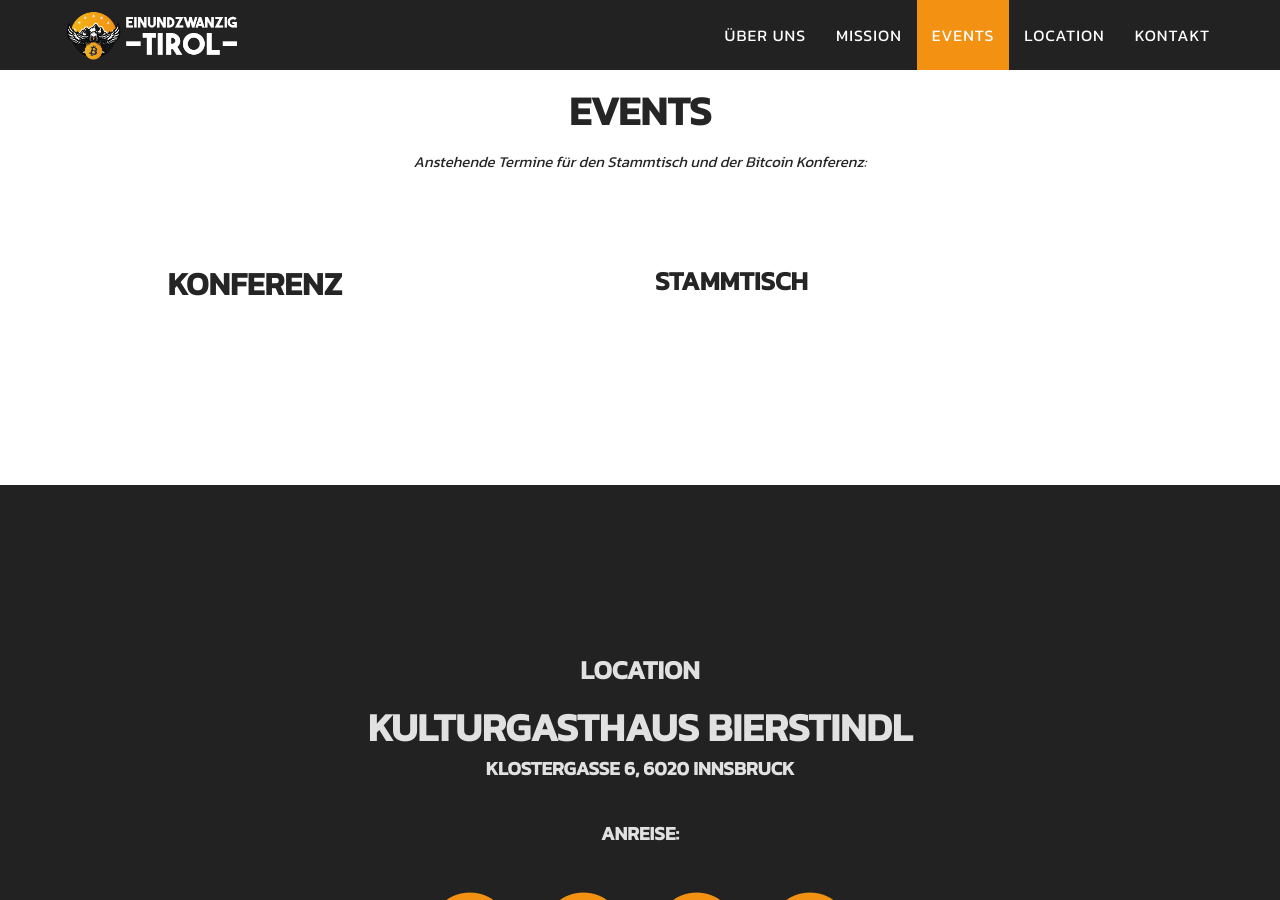
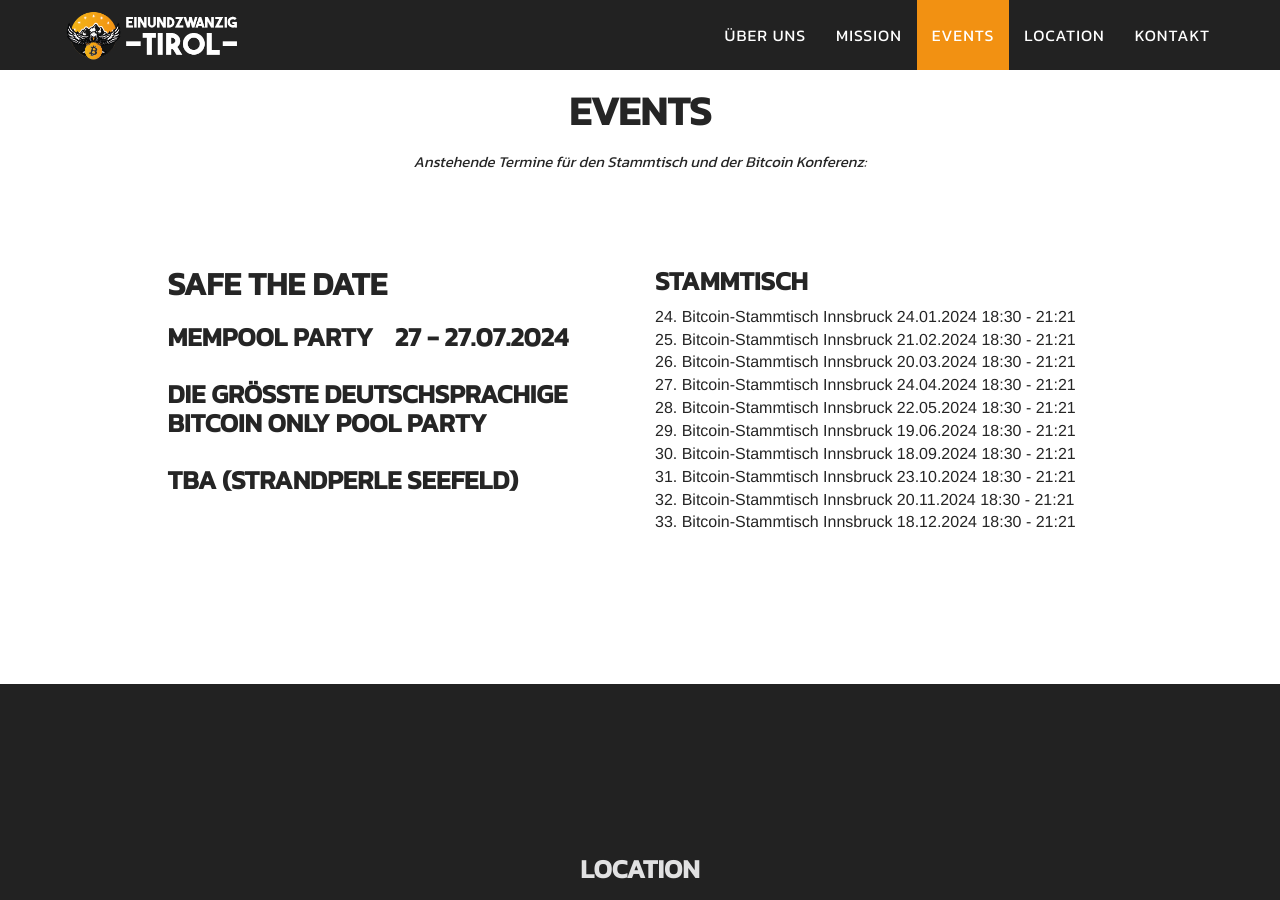
Before and after one commit to bitcoin-tirol/bitcoin-tirol, a Jekyll site: the page built from index.html, in a window 1280 px wide and 900 px high, scrolled down 2279 px. Built offline with Jekyll 4.4.1, drawn with Linux system fonts in a browser that asks for light colours; some of the changed text lies outside the part shown.

Commit message:
2024 Update

```diff
--- a/_data/events.yml
+++ b/_data/events.yml
@@ -214,7 +214,93 @@
   pre_info:
   post_info:
 
+- kind: Stammtisch
+  date_time_start: 24.01.2024 18:30
+  date_time_end: 24.01.2024 21:21
+  title: 24. Bitcoin-Stammtisch Innsbruck
+  location: Tisch im EG in der Ofenstube (beim Haupteingang gleich links)
+  pre_info:
+  post_info:
 
+- kind: Stammtisch
+  date_time_start: 21.02.2024 18:30
+  date_time_end: 21.02.2024 21:21
+  title: 25. Bitcoin-Stammtisch Innsbruck
+  location: Tisch im EG in der Ofenstube (beim Haupteingang gleich links)
+  pre_info:
+  post_info:
+
+- kind: Stammtisch
+  date_time_start: 20.03.2024 18:30
+  date_time_end: 20.03.2024 21:21
+  title: 26. Bitcoin-Stammtisch Innsbruck
+  location: Tisch im EG in der Ofenstube (beim Haupteingang gleich links)
+  pre_info:
+  post_info:
+
+- kind: Stammtisch
+  date_time_start: 24.04.2024 18:30
+  date_time_end: 24.04.2024 21:21
+  title: 27. Bitcoin-Stammtisch Innsbruck
+  location: Tisch im EG in der Ofenstube (beim Haupteingang gleich links)
+  pre_info:
+  post_info:
+
+- kind: Stammtisch
+  date_time_start: 22.05.2024 18:30
+  date_time_end: 22.05.2024 21:21
+  title: 28. Bitcoin-Stammtisch Innsbruck
+  location: Tisch im EG in der Ofenstube (beim Haupteingang gleich links)
+  pre_info:
+  post_info:
+
+- kind: Stammtisch
+  date_time_start: 19.06.2024 18:30
+  date_time_end: 19.06.2024 21:21
+  title: 29. Bitcoin-Stammtisch Innsbruck
+  location: Tisch im EG in der Ofenstube (beim Haupteingang gleich links)
+  pre_info:
+  post_info:
+
+- kind: Sommerpause
+  date_time_start: 27.07.2023 12:00
+  date_time_end: 27.07.2023 21:21
+  title: 2. Mempool Sommer Party
+  location: Wildsee in Seefeld Strandperle
+  pre_info: Wildsee in Seefeld Strandperle -  Samstag 27. Juli
+  post_info:
+
+- kind: Stammtisch
+  date_time_start: 18.09.2024 18:30
+  date_time_end: 18.09.2024 21:21
+  title: 30. Bitcoin-Stammtisch Innsbruck
+  location: Tisch im EG in der Ofenstube (beim Haupteingang gleich links)
+  pre_info:
+  post_info:
+
+- kind: Stammtisch
+  date_time_start: 23.10.2024 18:30
+  date_time_end: 23.10.2024 21:21
+  title: 31. Bitcoin-Stammtisch Innsbruck
+  location: Tisch im EG in der Ofenstube (beim Haupteingang gleich links)
+  pre_info:
+  post_info:
+
+- kind: Stammtisch
+  date_time_start: 20.11.2024 18:30
+  date_time_end: 20.11.2024 21:21
+  title: 32. Bitcoin-Stammtisch Innsbruck
+  location: Tisch im EG in der Ofenstube (beim Haupteingang gleich links)
+  pre_info:
+  post_info:
+
+- kind: Stammtisch
+  date_time_start: 18.12.2024 18:30
+  date_time_end: 18.12.2024 21:21
+  title: 33. Bitcoin-Stammtisch Innsbruck
+  location: Tisch im EG in der Ofenstube (beim Haupteingang gleich links)
+  pre_info:
+  post_info:
 
 - kind: SafeTheDate
   date_time_start: 15.09.2022 09:00
@@ -231,3 +317,11 @@
   location: In Innsbruck
   pre_info: Die größte deutschsprachige Bitcoin Konferenz
   post_info:
+
+- kind: SafeTheDate
+  date_time_start: 27.07.2024 12:00
+  date_time_end: 27.07.2024 21:21
+  title: MemPool Party
+  location: TBA (Strandperle Seefeld)
+  pre_info: Die größte deutschsprachige Bitcoin Only Pool Party
+  post_info:
--- a/_includes/contact.html
+++ b/_includes/contact.html
@@ -3,12 +3,12 @@
             <div class="row">
                 <div class="col-xs-12 col-md-offset-1 col-md-10 col-lg-offset-2 col-lg-8 text-center">
                     <h2 class="section-heading">Kontakt</h2>
-                    <h5 class="text-muted">Wir freuen uns über jegliche themenbezogene Kontaktaufnahme und sind bemüht alle Anfragen möglichst  zeitnah zu beantworten.</h5>
+                    <h5>Wir freuen uns über jegliche themenbezogene Kontaktaufnahme und sind bemüht alle Anfragen möglichst zeitnah zu beantworten.</h5>
                 </div>
             </div>
             <div class="row">
                 <div class="col-xs-12 col-md-4 col-lg-offset-1 col-lg-3 text-center">
-                    <a href="{{ site.social_twitter }}" target="_blank"><h4>Twitter</h4></a>
+                    <a href="{{ site.social_twitter }}" target="_blank"><h4>X (Twitter)</h4></a>
                 </div>
                 <div class="col-xs-12 col-md-4 col-lg-4 text-center">
                     <a href="{{ site.social_telegram }}" target="_blank"><h4>Telegram</h4></a>
--- a/_includes/events.html
+++ b/_includes/events.html
@@ -6,7 +6,7 @@
                 <h3 class="section-subheading text-muted">Anstehende Termine für den Stammtisch und der Bitcoin Konferenz:</h3>
             </div>
             <div class="col-xl-12 col-sm-5 col-md-6 col-lg-offset-1 col-lg-5">
-                <h2 class="text-muted text-center text-md-left">Konferenz</h2>
+                <h2 class="text-muted text-center text-md-left">Safe the Date</h2>
                 {% for event in site.data.events %}
                 {% capture nowunix %}{{'now' | date: '%s' | times: 1}}{% endcapture %}
                 {% capture eventtime %}{{event.date_time_end | date: '%s' | times: 1}}{% endcapture %}
--- a/_includes/header.html
+++ b/_includes/header.html
@@ -3,7 +3,8 @@
     <div class="container">
         <!-- Brand and toggle get grouped for better mobile display -->
         <div class="navbar-header page-scroll">
-                <button type="button" class="navbar-toggle" data-toggle="collapse" data-target="#bs-example-navbar-collapse-1">
+            <button type="button" class="navbar-toggle" data-toggle="collapse"
+                    data-target="#bs-example-navbar-collapse-1">
                 <span class="sr-only">Toggle navigation</span>
                 <span class="icon-bar"></span>
                 <span class="icon-bar"></span>
@@ -11,7 +12,8 @@
             </button>
             <div class="brand-wrapper">
                 <a class="navbar-brand page-scroll" href="#page-top">
-                        <img src="/img/logos/einundzwanzig-tirol-logo-w.png" class="img-fluid img-centered logo" alt="Bitcoin Logo Tirol">
+                    <img src="/img/logos/einundzwanzig-tirol-logo-w.png" class="img-fluid img-centered logo"
+                         alt="Bitcoin Logo Tirol">
                 </a>
             </div>
         </div>
@@ -54,19 +56,92 @@
             <div class="col-xs-12 col-md-6">
                 <div class="intro-text">
                     <div class="intro-box">
-                            <div class="intro-heading">“Warum sollte irgendjemand Nerdgeld gegenüber Zentralbankgeld vertrauen? Nerds brachten uns das Internet. Banken brachten uns die Weltwirtschaftskrise.”</div>
+                        <div class="intro-heading">“Warum sollte irgendjemand Nerdgeld gegenüber Zentralbankgeld
+                            vertrauen? Nerds brachten uns das Internet. Banken brachten uns die Weltwirtschaftskrise.”
+                        </div>
                         <div class="intro-lead-in">Andreas Antonopoulos</div>
                     </div>
                     <div class="contact-wrapper">
                         <div class="contact">
                             <a href="{{ site.social_twitter }}" target="_blank" class="page-scroll btn btn-xl btn-lg">
-                                    <svg xmlns="http://www.w3.org/2000/svg" viewBox="0 0 512 512"><path d="M459.37 151.716c.325 4.548.325 9.097.325 13.645 0 138.72-105.583 298.558-298.558 298.558-59.452 0-114.68-17.219-161.137-47.106 8.447.974 16.568 1.299 25.34 1.299 49.055 0 94.213-16.568 130.274-44.832-46.132-.975-84.792-31.188-98.112-72.772 6.498.974 12.995 1.624 19.818 1.624 9.421 0 18.843-1.3 27.614-3.573-48.081-9.747-84.143-51.98-84.143-102.985v-1.299c13.969 7.797 30.214 12.67 47.431 13.319-28.264-18.843-46.781-51.005-46.781-87.391 0-19.492 5.197-37.36 14.294-52.954 51.655 63.675 129.3 105.258 216.365 109.807-1.624-7.797-2.599-15.918-2.599-24.04 0-57.828 46.782-104.934 104.934-104.934 30.213 0 57.502 12.67 76.67 33.137 23.715-4.548 46.456-13.32 66.599-25.34-7.798 24.366-24.366 44.833-46.132 57.827 21.117-2.273 41.584-8.122 60.426-16.243-14.292 20.791-32.161 39.308-52.628 54.253z"/></svg>
-                                    Twitter
+                                <svg id="Capa_1" enable-background="new 0 0 1226.37 1226.37"
+                                     viewBox="0 0 1226.37 1226.37" xmlns="http://www.w3.org/2000/svg">
+                                    <path d="m727.348 519.284 446.727-519.284h-105.86l-387.893 450.887-309.809-450.887h-357.328l468.492 681.821-468.492 544.549h105.866l409.625-476.152 327.181 476.152h357.328l-485.863-707.086zm-144.998 168.544-47.468-67.894-377.686-540.24h162.604l304.797 435.991 47.468 67.894 396.2 566.721h-162.604l-323.311-462.446z"/>
+                                    <g/>
+                                    <g/>
+                                    <g/>
+                                    <g/>
+                                    <g/>
+                                    <g/>
+                                    <g/>
+                                    <g/>
+                                    <g/>
+                                    <g/>
+                                    <g/>
+                                    <g/>
+                                    <g/>
+                                    <g/>
+                                    <g/>
+                                </svg>
+                                X (Twitter)
                             </a>
                         </div>
                         <div class="contact">
                             <a href="{{ site.social_telegram }}" target="_blank" class="page-scroll btn btn-xl btn-lg">
-                                    <svg xmlns="http://www.w3.org/2000/svg" viewBox="0 0 496 512"><path d="M248,8C111.033,8,0,119.033,0,256S111.033,504,248,504,496,392.967,496,256,384.967,8,248,8ZM362.952,176.66c-3.732,39.215-19.881,134.378-28.1,178.3-3.476,18.584-10.322,24.816-16.948,25.425-14.4,1.326-25.338-9.517-39.287-18.661-21.827-14.308-34.158-23.215-55.346-37.177-24.485-16.135-8.612-25,5.342-39.5,3.652-3.793,67.107-61.51,68.335-66.746.153-.655.3-3.1-1.154-4.384s-3.59-.849-5.135-.5q-3.283.746-104.608,69.142-14.845,10.194-26.894,9.934c-8.855-.191-25.888-5.006-38.551-9.123-15.531-5.048-27.875-7.717-26.8-16.291q.84-6.7,18.45-13.7,108.446-47.248,144.628-62.3c68.872-28.647,83.183-33.623,92.511-33.789,2.052-.034,6.639.474,9.61,2.885a10.452,10.452,0,0,1,3.53,6.716A43.765,43.765,0,0,1,362.952,176.66Z"/></svg>
+                                <?xml version="1.0" encoding="iso-8859-1"?>
+                                <!-- Generator: Adobe Illustrator 19.0.0, SVG Export Plug-In . SVG Version: 6.00 Build 0)  -->
+                                <svg version="1.1" id="Capa_1" xmlns="http://www.w3.org/2000/svg"
+                                     x="0px" y="0px"
+                                     viewBox="0 0 512 512" style="enable-background:new 0 0 512 512;"
+                                     xml:space="preserve">
+<g>
+	<g>
+		<path d="M501.974,41.949c-8.237-7.547-19.944-10.062-30.555-6.565L21.231,183.785c-12.269,4.044-20.589,14.996-21.196,27.899
+			c-0.606,12.904,6.649,24.589,18.483,29.768l111.335,48.712c0.543,2.52,32.504,150.756,33.591,155.795
+			c1.395,6.472,4.68,12.237,11.639,14.01c7.039,1.793,12.012-2.054,17.264-5.986c2.923-2.188,82.62-61.865,82.62-61.865
+			l96.589,79.039c5.626,4.606,12.502,7.008,19.513,7.008c3.338-0.001,6.708-0.545,9.986-1.657
+			c10.166-3.447,17.702-11.744,20.159-22.193L511.18,71.813C513.737,60.938,510.211,49.496,501.974,41.949z M199.544,318.077
+			c-0.055,0.13-0.109,0.277-0.16,0.453l-18.624,65.068l-20.784-96.395l142.917-79.405l-99.921,104.478
+			C201.398,313.922,200.24,315.912,199.544,318.077z M205.455,406.602l8.459-29.555l8.091-28.269l28.991,23.724L205.455,406.602z
+			 M481.908,64.927l-89.965,382.502c-0.045,0.19-0.105,0.452-0.545,0.601c-0.436,0.148-0.648-0.021-0.798-0.145l-105.691-86.488
+			c-0.003-0.002-0.005-0.005-0.008-0.007l-48.969-40.072L393.255,156.82c5.138-5.373,5.578-13.694,1.035-19.579
+			c-4.545-5.886-12.707-7.567-19.204-3.955L142.135,262.715L30.572,213.902c-0.34-0.148-0.527-0.231-0.5-0.806
+			c0.027-0.573,0.221-0.638,0.573-0.754l450.188-148.4c0.218-0.071,0.464-0.153,0.826,0.177
+			C482.021,64.451,481.961,64.703,481.908,64.927z"/>
+	</g>
+</g>
+                                    <g>
+</g>
+                                    <g>
+</g>
+                                    <g>
+</g>
+                                    <g>
+</g>
+                                    <g>
+</g>
+                                    <g>
+</g>
+                                    <g>
+</g>
+                                    <g>
+</g>
+                                    <g>
+</g>
+                                    <g>
+</g>
+                                    <g>
+</g>
+                                    <g>
+</g>
+                                    <g>
+</g>
+                                    <g>
+</g>
+                                    <g>
+</g>
+</svg>
+
                                 Telegram
                             </a>
                         </div>
@@ -87,7 +162,9 @@
 
 <div class="notification-line">
     <div class="icon pe-4">
-            <svg xmlns="http://www.w3.org/2000/svg" viewBox="0 0 448 512"><path d="M160 32V64H288V32C288 14.33 302.3 0 320 0C337.7 0 352 14.33 352 32V64H400C426.5 64 448 85.49 448 112V160H0V112C0 85.49 21.49 64 48 64H96V32C96 14.33 110.3 0 128 0C145.7 0 160 14.33 160 32zM0 192H448V464C448 490.5 426.5 512 400 512H48C21.49 512 0 490.5 0 464V192zM80 256C71.16 256 64 263.2 64 272V368C64 376.8 71.16 384 80 384H176C184.8 384 192 376.8 192 368V272C192 263.2 184.8 256 176 256H80z"/></svg>
+        <svg xmlns="http://www.w3.org/2000/svg" viewBox="0 0 448 512">
+            <path d="M160 32V64H288V32C288 14.33 302.3 0 320 0C337.7 0 352 14.33 352 32V64H400C426.5 64 448 85.49 448 112V160H0V112C0 85.49 21.49 64 48 64H96V32C96 14.33 110.3 0 128 0C145.7 0 160 14.33 160 32zM0 192H448V464C448 490.5 426.5 512 400 512H48C21.49 512 0 490.5 0 464V192zM80 256C71.16 256 64 263.2 64 272V368C64 376.8 71.16 384 80 384H176C184.8 384 192 376.8 192 368V272C192 263.2 184.8 256 176 256H80z"/>
+        </svg>
     </div>
     <div class="info">
         {% assign show_counter_max = 1 %}
@@ -97,9 +174,11 @@
         {% capture eventtime %}{{event.date_time_end | date: '%s' | times: 1}}{% endcapture %}
         {% if eventtime < nowunix %}
         <!--p>Past: {{ event.date_time_start }} - {{ event.date_time_end }}</p-->
-                {% elsif eventtime > nowunix and show_counter < show_counter_max and event.kind == "Stammtisch" or event.kind == "Sommerpause" %}
+        {% elsif eventtime > nowunix and show_counter < show_counter_max and event.kind == "Stammtisch" or event.kind ==
+        "Sommerpause" %}
         {% assign show_counter = show_counter | plus: 1 %}
-                    {{ event.title }} {{ event.date_time_start | date: "%d.%m.%Y %H:%M" }} - {{ event.date_time_end | date: "%H:%M" }}
+        {{ event.title }} {{ event.date_time_start | date: "%d.%m.%Y %H:%M" }} - {{ event.date_time_end | date: "%H:%M"
+        }}
         {% if event.pre_info %} </br> {{ event.pre_info }} {% endif %}
         {% endif %}
         {% endfor %}
--- a/_includes/partner.html
+++ b/_includes/partner.html
@@ -18,8 +18,8 @@
                 </a>
             </div>
             <div class="col-md-2 col-sm-6 col-xs-12 text-center">
-                <a href="https://bconf.de/" target="_blank">
-                    <img src="img/logos/btc23.png" class="img-responsive img-centered" alt="Bitcoin Konferenz 2022">
+                <a href="https://www.eventation.at/" target="_blank">
+                    <img src="img/logos/eventation-logo.jpg" class="img-responsive img-centered" alt="Eventation Innsbruck">
                 </a>
             </div>
             <div class="col-md-2 col-sm-6 col-xs-12 text-center">
```
Also changed, not shown: img/logos/eventation-logo.jpg (added). Lines whose indentation alone changed are shown as unchanged.
